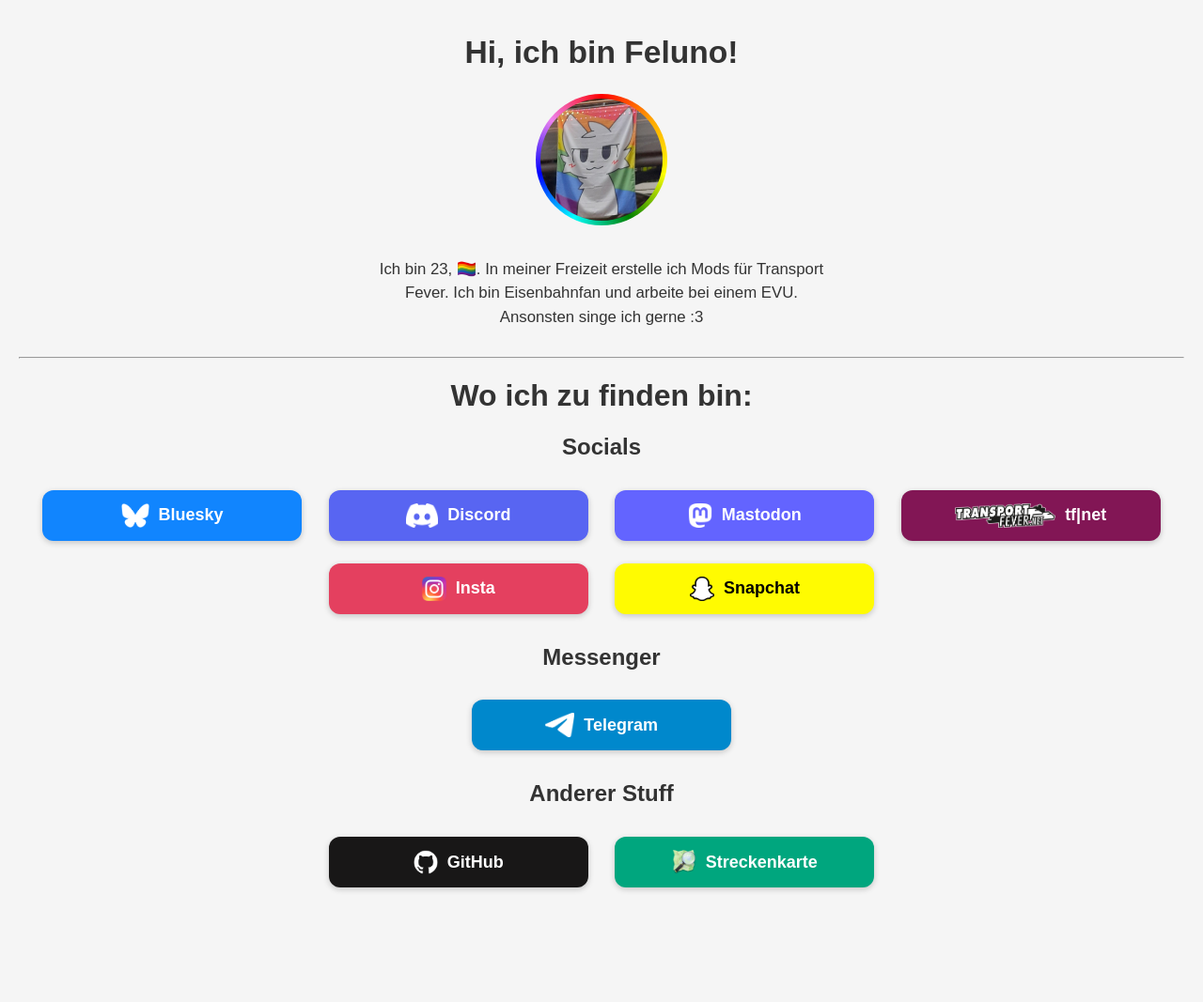
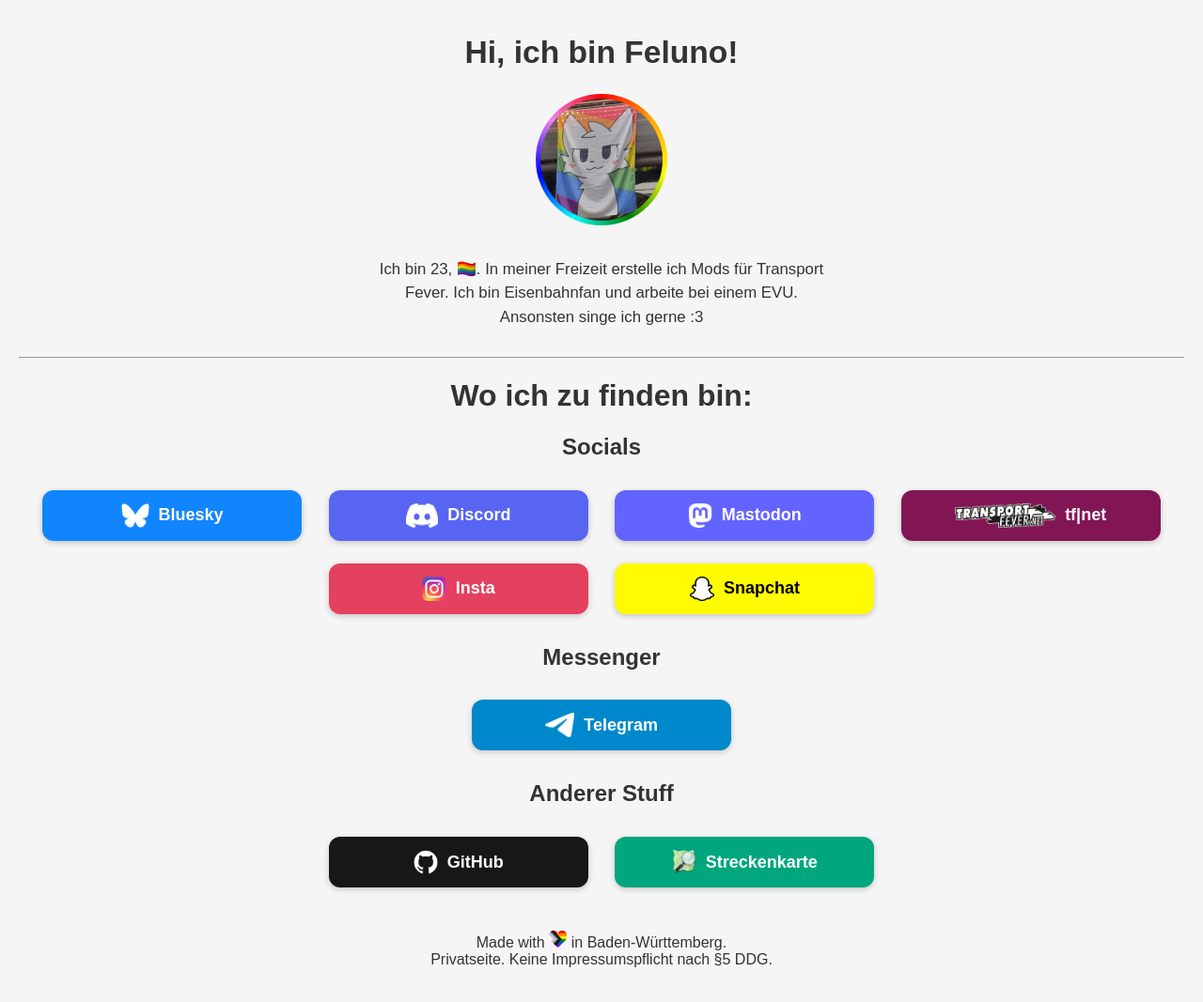
Before and after one commit to FelunoDoesStuff/feluno.de, a plain HTML site: page index.html in a window 1280 px wide. Shown: the whole page at 94% size. Before the commit the page ends 977 px from the top, so only its background shows below. Drawn offline with Linux system fonts and the light colour scheme.

Commit message:
added pride and imprint message

```diff
--- a/index.html
+++ b/index.html
@@ -72,5 +72,13 @@
         </div>
     </a>
 
+    <br><br>
+
+    <p>
+        Made with <img class="pride-heart" src="pride-heart.png" alt="Pride"> in Baden-Württemberg.<br>
+        Privatseite. Keine Impressumspflicht nach §5 DDG.
+    </p>
+
+
 </body>
 </html>
--- a/styles.css
+++ b/styles.css
@@ -51,6 +51,12 @@ body {
     padding: 5px;
     background: conic-gradient(red, orange, yellow, green, cyan, blue, violet, red);
 }
+
+.pride-heart {
+    width: 1.2em;
+    height: auto;
+}
+
 
 /* =======================
    Buttons (Links)
```
Also changed, not shown: pride-heart.png (added).
